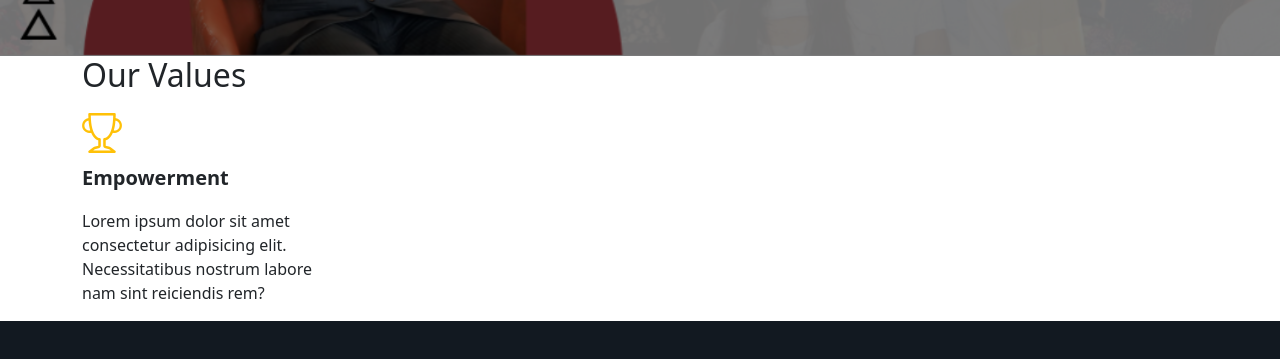
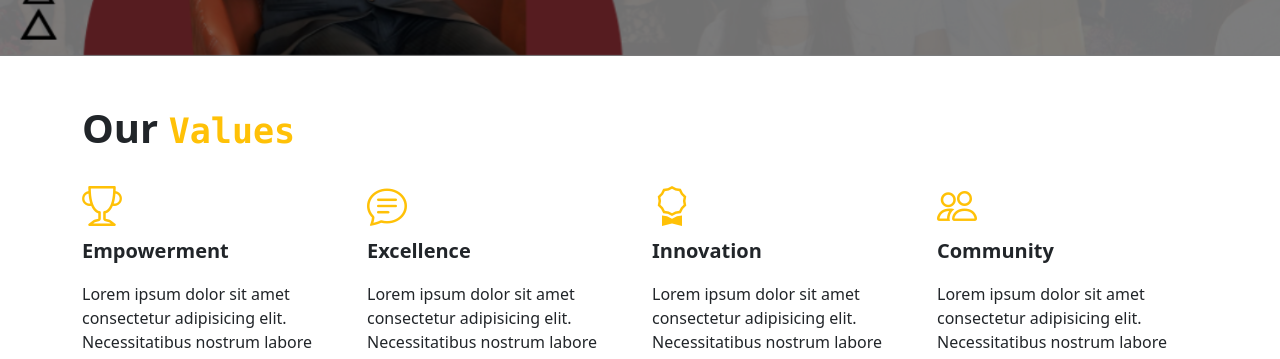
Before and after one commit to Masudrana93/happiness-institute, a plain HTML site: page index.html in a window 1280 px wide. Shown: the part 6704-7063 px from the top of the page. Drawn offline with nearby package versions, Linux system fonts and the light colour scheme.

Commit message:
our values section created

```diff
--- a/index.html
+++ b/index.html
@@ -3364,9 +3364,9 @@
 
     <div class="container-fluid">
         <div class="container">
-            <div class="row">
-                <div class="col-12">
-                    <h2>Our Values</h2>
+            <div class="row py-5">
+                <div class="col-12 mb-3">
+                    <h2 class="fw-bold fs-1">Our <code class="text-warning">Values</code></h2>
                 </div>
                 <div class="col-md-3">
 
@@ -3375,6 +3375,31 @@
                     <p>Lorem ipsum dolor sit amet consectetur adipisicing elit. Necessitatibus nostrum labore nam
                         sint reiciendis rem?</p>
                 </div>
+
+                <div class="col-md-3">
+
+                    <i class="bi bi-chat-text fs-1 text-warning"></i>
+                    <p class="fs-5 fw-bold">Excellence</p>
+                    <p>Lorem ipsum dolor sit amet consectetur adipisicing elit. Necessitatibus nostrum labore nam
+                        sint reiciendis rem?</p>
+                </div>
+
+                <div class="col-md-3">
+
+                    <i class="bi bi-award fs-1 text-warning"></i>
+                    <p class="fs-5 fw-bold">Innovation</p>
+                    <p>Lorem ipsum dolor sit amet consectetur adipisicing elit. Necessitatibus nostrum labore nam
+                        sint reiciendis rem?</p>
+                </div>
+
+                <div class="col-md-3">
+
+                    <i class="bi bi-people fs-1 text-warning"></i>
+                    <p class="fs-5 fw-bold">Community</p>
+                    <p>Lorem ipsum dolor sit amet consectetur adipisicing elit. Necessitatibus nostrum labore nam
+                        sint reiciendis rem?</p>
+                </div>
+
             </div>
         </div>
     </div>
```
